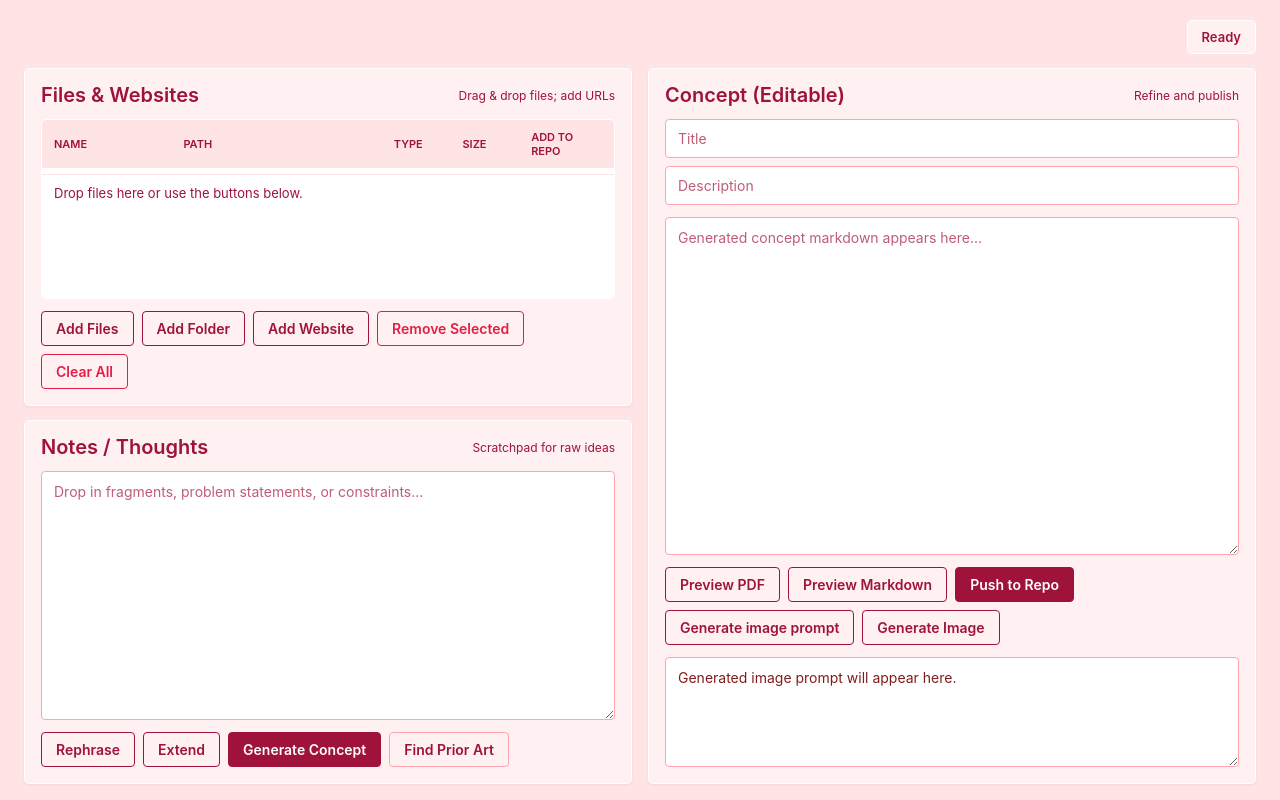
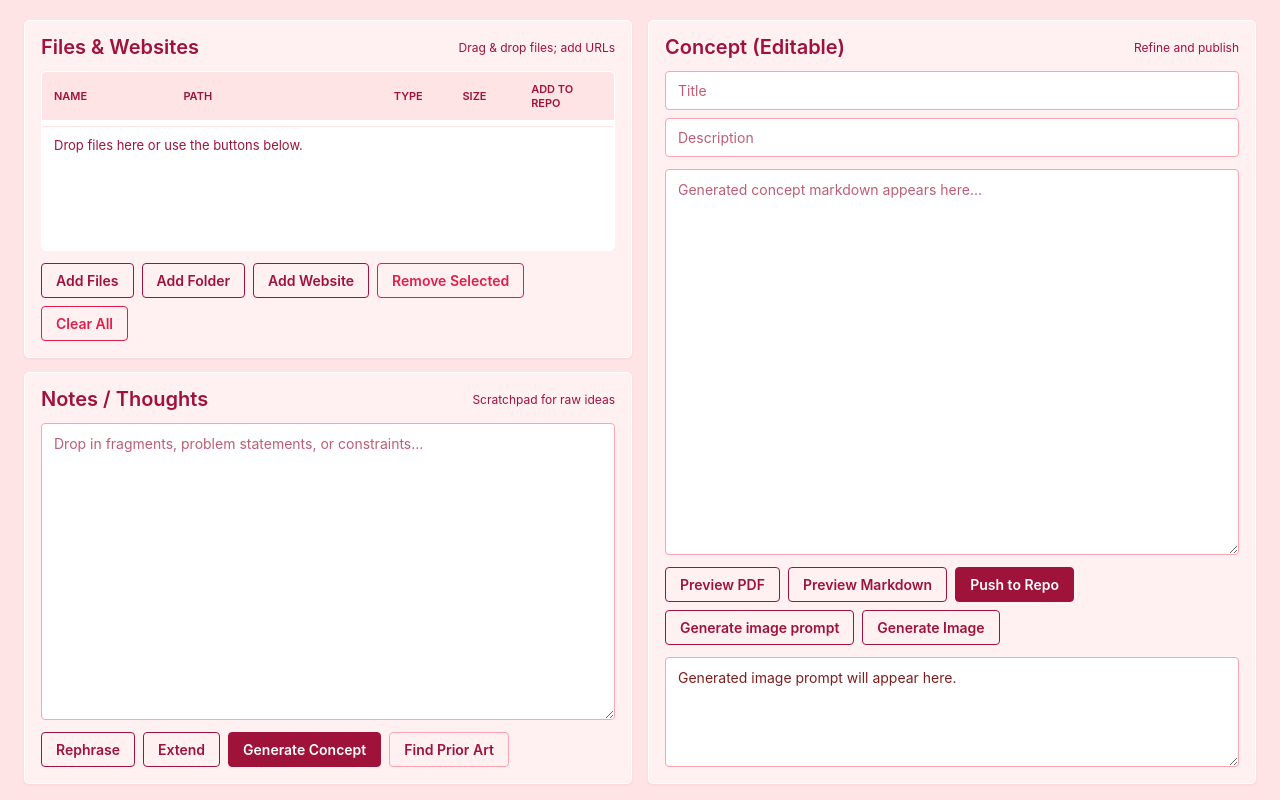
Before and after one commit to giers10/concept-maker, a React (Vite) app: page / in a window 1280 px wide. Built offline with nearby package versions, Linux system fonts and the light colour scheme.

Commit message:
auto-git:  [change] src/App.tsx

```diff
--- a/src/App.tsx
+++ b/src/App.tsx
@@ -72,7 +72,9 @@ function rowId(row: RowEntry): string {
 }
 
 export default function App() {
-  const [status, setStatus] = useState("Ready");
+  const [status, setStatusMessage] = useState("");
+  const [statusVersion, setStatusVersion] = useState(0);
+  const [statusVisible, setStatusVisible] = useState(false);
   const [files, setFiles] = useState<FileEntry[]>([]);
   const [websites, setWebsites] = useState<UrlEntry[]>([]);
   const [selectedRows, setSelectedRows] = useState<Set<string>>(new Set());
@@ -104,6 +106,25 @@ export default function App() {
     () => (markdownPreview ? markdownToHTML(concept) : ""),
     [concept, markdownPreview]
   );
+
+  const setStatus = (message: string) => {
+    setStatusMessage(message);
+    setStatusVersion((value) => value + 1);
+  };
+
+  useEffect(() => {
+    if (!status) {
+      setStatusVisible(false);
+      return;
+    }
+
+    setStatusVisible(true);
+    const timer = window.setTimeout(() => {
+      setStatusVisible(false);
+    }, 5000);
+
+    return () => window.clearTimeout(timer);
+  }, [status, statusVersion]);
 
   useEffect(() => {
     let mounted = true;
@@ -688,10 +709,6 @@ export default function App() {
 
   return (
     <div className="app">
-      <div className="top-bar">
-        <div className="status-pill">{status}</div>
-      </div>
-
       <div className="panes">
         <div className="column">
           <section className="panel">
@@ -1004,6 +1021,12 @@ export default function App() {
           </div>
         </div>
       )}
+
+      {statusVisible && status && (
+        <div className="status-toast" role="status" aria-live="polite">
+          {status}
+        </div>
+      )}
     </div>
   );
 }
```
